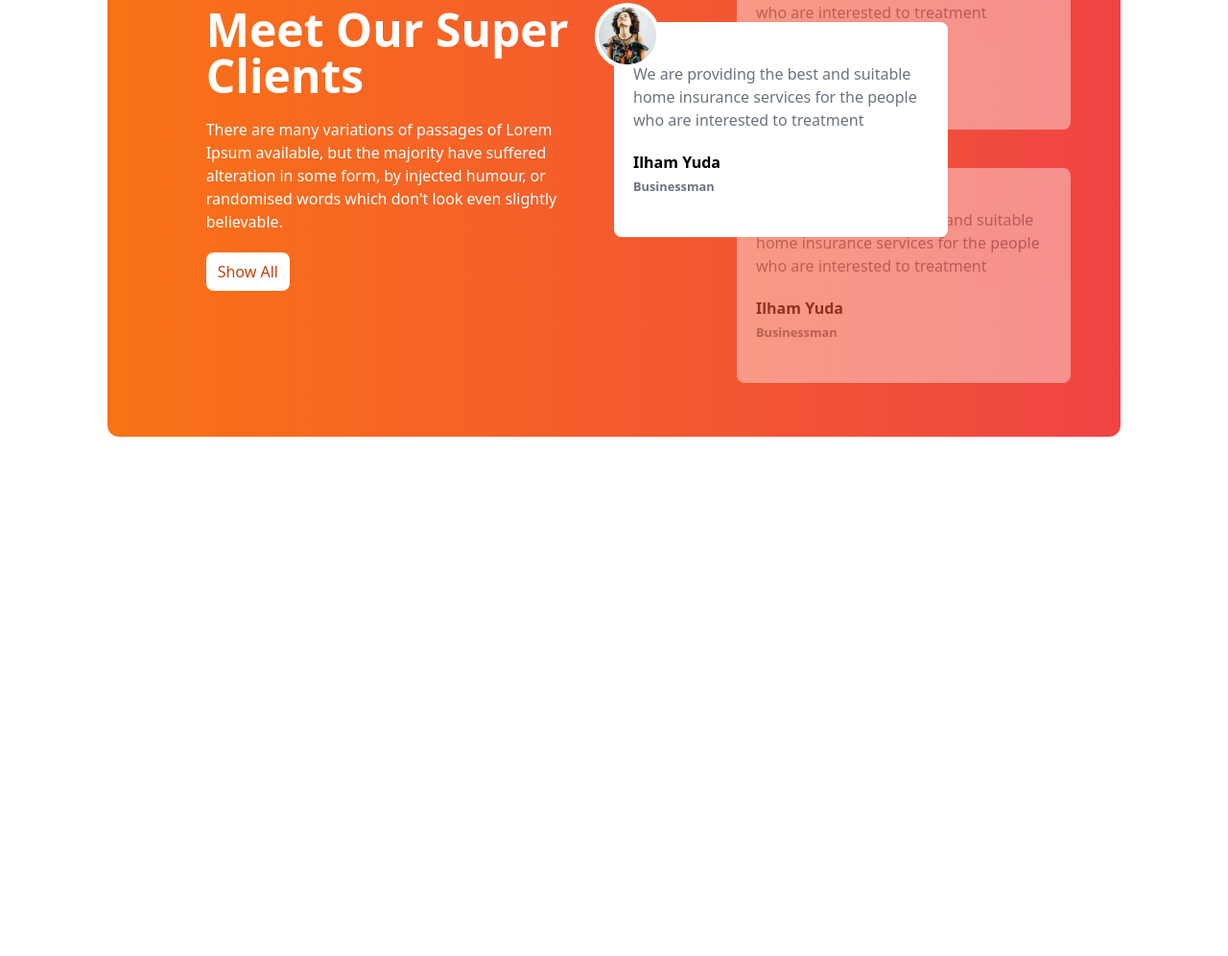
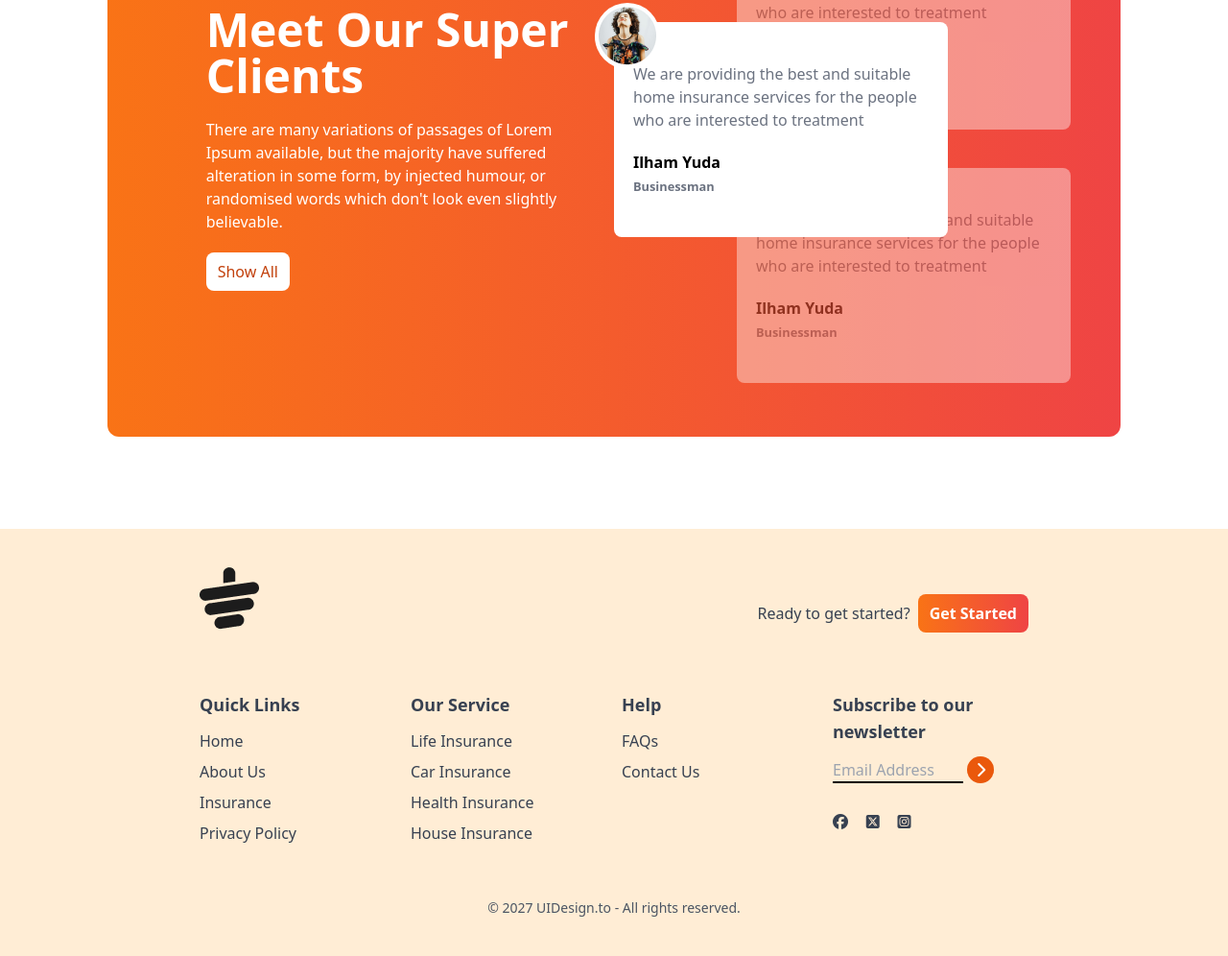
Before and after one commit to Rza-O/teahouse-tailwind-project, a plain HTML site: page index.html in a window 1280 px wide. Shown: the part 1989-2985 px from the top of the page at 96% size. Before the commit the page ends 2540 px from the top, so only its background shows below. Drawn offline with nearby package versions, Linux system fonts and the light colour scheme.

Commit message:
Footer Section Completed

```diff
--- a/index.html
+++ b/index.html
@@ -151,7 +151,8 @@
                     <div class="w-5/6">
                         <h1 class="text-5xl font-bold mb-5 mt-10">Meet Our Super Clients</h1>
                         <p class="mb-5">There are many variations of passages of Lorem Ipsum available, but the majority
-                            have suffered alteration in some form, by injected humour, or randomised words which don't look
+                            have suffered alteration in some form, by injected humour, or randomised words which don't
+                            look
                             even slightly believable. </p>
                         <button class="bg-white text-orange-700 px-3 py-2 rounded-lg">Show All</button>
                     </div>
@@ -167,7 +168,8 @@
                                 <img class="p-1" src="./images/client.png" alt="">
                             </div>
                             <div>
-                            <p class="text-gray-500 mb-5">We are providing the best and suitable home insurance services for the people who are interested to treatment</p>
+                                <p class="text-gray-500 mb-5">We are providing the best and suitable home insurance
+                                    services for the people who are interested to treatment</p>
                                 <h1 class="font-bold">Ilham Yuda</h1>
                                 <small class="font-bold text-gray-500">Businessman</small>
                             </div>
@@ -175,26 +177,30 @@
                     </div>
 
                     <!-- top card -->
-                    <div class="relative h-56
+                    <div
+                        class="relative h-56
                      w-full md:w-3/4 bg-white text-black rounded-lg flex items-center px-5 left-8 md:left-32 opacity-40">
                         <div class="absolute -top-5 -left-5 bg-white rounded-full">
                             <img class="p-1" src="./images/client.png" alt="">
                         </div>
                         <div>
-                            <p class="text-gray-500 mb-5">We are providing the best and suitable home insurance services for the people who are interested to treatment</p>
+                            <p class="text-gray-500 mb-5">We are providing the best and suitable home insurance services
+                                for the people who are interested to treatment</p>
                             <h1 class="font-bold">Ilham Yuda</h1>
                             <small class="font-bold text-gray-500">Businessman</small>
                         </div>
                     </div>
 
                     <!-- Bottom Card -->
-                    <div class="relative h-56 top-10
+                    <div
+                        class="relative h-56 top-10
                     w-full md:w-3/4 bg-white text-black rounded-lg flex items-center px-5 left-8 md:left-32 opacity-40">
                         <div class="absolute -top-5 -left-5 bg-white rounded-full">
                             <img class="p-1" src="./images/client.png" alt="">
                         </div>
                         <div>
-                           <p class="text-gray-500 mb-5">We are providing the best and suitable home insurance services for the people who are interested to treatment</p>
+                            <p class="text-gray-500 mb-5">We are providing the best and suitable home insurance services
+                                for the people who are interested to treatment</p>
                             <h1 class="font-bold">Ilham Yuda</h1>
                             <small class="font-bold text-gray-500">Businessman</small>
                         </div>
@@ -203,6 +209,94 @@
             </div>
         </section>
     </main>
+    <!-- Footer Section -->
+    <footer class="bg-orange-100 text-gray-700 py-10 px-4 md:px-16">
+        <div class="w-9/12 mx-auto">
+            <!-- logo -->
+            <div class="mb-8 flex justify-between">
+                <img class="mb-8" src="./images/cup.png" alt="">
+                <div class="flex items-center gap-2">
+                    <h4>Ready to get started?</h4>
+                    <button
+                        class="bg-gradient-to-r from-orange-500 to-red-500 px-3 py-2 rounded-lg text-white font-bold">Get
+                        Started</button>
+                </div>
+            </div>
+
+            <!-- links -->
+            <div class="grid grid-cols-1 md:grid-cols-2 lg:grid-cols-4 gap-4">
+                <!-- First columns -->
+                <div>
+                    <h3 class="font-semibold text-lg mb-3">Quick Links</h3>
+                    <ul class="space-y-2">
+                        <li>
+                            <a class="hover:text-orange-600" href="#">Home</a>
+                        </li>
+                        <li>
+                            <a class="hover:text-orange-600" href="#">About Us</a>
+                        </li>
+                        <li>
+                            <a class="hover:text-orange-600" href="#">Insurance</a>
+                        </li>
+                        <li>
+                            <a class="hover:text-orange-600" href="#">Privacy Policy</a>
+                        </li>
+                    </ul>
+                </div>
+                <!-- Second columns -->
+                <div>
+                    <h3 class="font-semibold text-lg mb-3">Our Service</h3>
+                    <ul class="space-y-2">
+                        <li>
+                            <a class="hover:text-orange-600" href="#">Life Insurance</a>
+                        </li>
+                        <li>
+                            <a class="hover:text-orange-600" href="#">Car Insurance</a>
+                        </li>
+                        <li>
+                            <a class="hover:text-orange-600" href="#">Health Insurance</a>
+                        </li>
+                        <li>
+                            <a class="hover:text-orange-600" href="#">House Insurance</a>
+                        </li>
+                    </ul>
+                </div>
+                <!-- Third columns -->
+                <div>
+                    <h3 class="font-semibold text-lg mb-3">Help</h3>
+                    <ul class="space-y-2">
+                        <li>
+                            <a class="hover:text-orange-600" href="#">FAQs</a>
+                        </li>
+                        <li>
+                            <a class="hover:text-orange-600" href="#">Contact Us</a>
+                        </li>
+                    </ul>
+                </div>
+
+                <!-- Fourth Columns -->
+                <div>
+                    <h3 class="font-bold text-lg mb-3">Subscribe to our newsletter</h3>
+                    <div class="flex flex-col space-y-2">
+                        <div>
+                            <input placeholder="Email Address" type="text"
+                                class="bg-transparent border-b-2 border-black w-4/6">
+                            <i
+                                class="fa-solid fa-chevron-right w-7 h-7 bg-orange-600 inline-flex rounded-full text-white justify-center items-center"></i>
+                            <div class="flex justify-between w-2/5 mb-2 mt-8">
+                                <i class="fa-brands fa-facebook"></i>
+                                <i class="fa-brands fa-square-x-twitter"></i>
+                                <i class="fa-brands fa-square-instagram"></i>
+                            </div>
+                        </div>
+                    </div>
+                </div>
+            </div>
+            <div class="text-center pt-4 mt-10">
+                <p class="text-sm text-gray-600">© 2027 UIDesign.to - All rights reserved.</p>
+            </div>
+        </div>
+    </footer>
 </body>
 
 </html>
```
Lines whose indentation alone changed are shown as unchanged.
